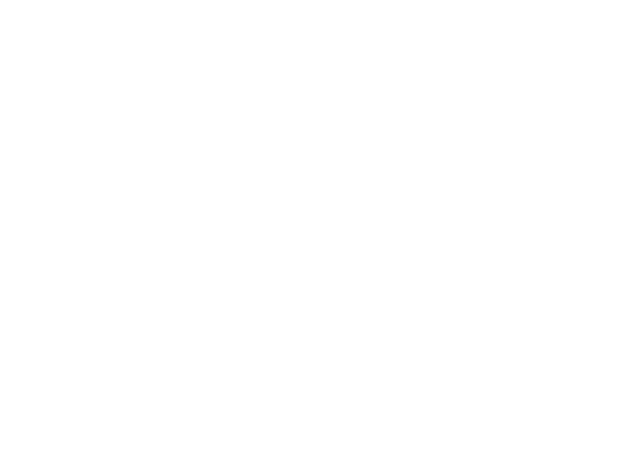
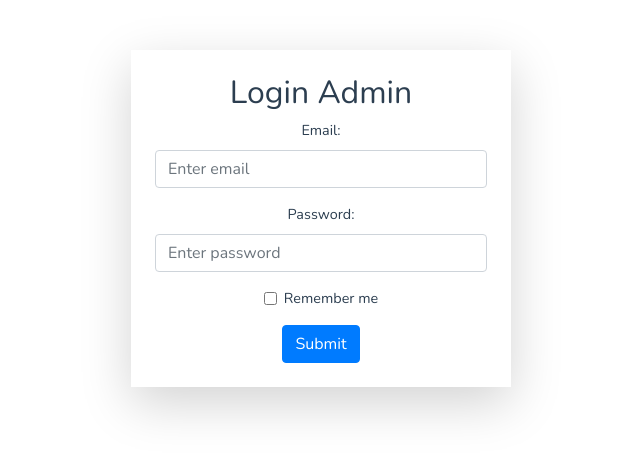
Before and after one commit to hoangluc98/vue-shop, a Vue app: page /login-admin in a window 1280 px wide. Shown: the top 456 px of the page, without its empty margins (319-959 px from the left). Built offline with nearby package versions, Linux system fonts and the light colour scheme.

Commit message:
[1.0.0] Create admin login page

```diff
--- a/src/router/index.js
+++ b/src/router/index.js
@@ -6,6 +6,7 @@
 import Profile from "../views/Profile.vue";
 import Orders from "../views/Orders.vue";
 import Products from "../views/Products.vue";
+import LoginAdmin from "../views/LoginAdmin.vue";
 
 Vue.use(VueRouter);
 
@@ -14,6 +15,11 @@
     path: "/",
     name: "Home",
     component: Home
+  },
+  {
+    path: "/login-admin",
+    name: "LoginAdmin",
+    component: LoginAdmin,
   },
   {
     path: "/admin",
--- /dev/null
+++ b/src/views/LoginAdmin.vue
@@ -0,0 +1,35 @@
+<template>
+    <div class="loginadmin"">
+        <div class="container">
+            <div class="row d-flex justify-content-center rounded-lg" style="margin-top: 50px;">
+                <div class="col-md-4 shadow-lg p-4 mb-4 bg-white">
+                <h2>Login Admin</h2>
+                <form action="/action_page.php" method="POST">
+                    <div class="form-group">
+                    <label for="email">Email:</label>
+                    <input type="email" class="form-control" id="email" placeholder="Enter email" name="email">
+                    </div>
+                    <div class="form-group">
+                    <label for="pwd">Password:</label>
+                    <input type="password" class="form-control" id="pwd" placeholder="Enter password" name="pswd">
+                    </div>
+                    <div class="form-group form-check ">
+                    <label class="form-check-label">
+                        <input class="form-check-input" type="checkbox" name="remember"> Remember me
+                    </label>
+                    </div>
+                    <button type="submit" class="btn btn-primary">Submit</button>
+                </form>
+                </div>
+            </div>
+        </div>
+    </div>
+</template>
+
+<script>
+    // @ is an alias to /src
+
+    export default {
+        name: "loginadmin",
+    };
+</script>
```
